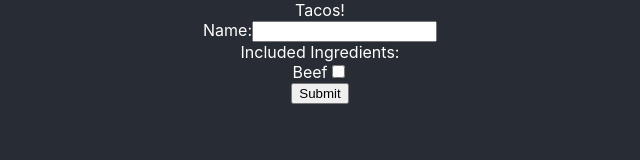
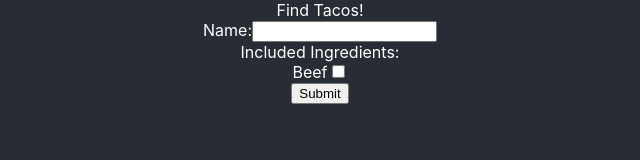
Before and after one commit to taylorshephard/tacos, a React (Create React App) app in the folder client/: page / in a window 1280 px wide. Shown: the top 160 px of the page, without its empty margins (320-960 px from the left). Built offline with nearby package versions, Linux system fonts and the light colour scheme.

Commit message:
give recipeItem key of index

```diff
--- a/client/src/App.jsx
+++ b/client/src/App.jsx
@@ -8,7 +8,7 @@ function App() {
 
   return (
     <div className="App">
-      <header className="App-header">Tacos!</header>
+      <header className="App-header">Find Tacos!</header>
       <Search onSearch={setRecipes} />
       <RecipeList recipes={recipes} />
     </div>
--- a/client/src/components/recipeListItem.jsx
+++ b/client/src/components/recipeListItem.jsx
@@ -5,8 +5,8 @@ function RecipeItem(props) {
       <div>
         <h4>Ingredients</h4>
         <ul>
-          {props.recipe.ingredients.map((ingredient) => (
-            <li key={ingredient}>
+          {props.recipe.ingredients.map((ingredient, i) => (
+            <li key={i}>
               {ingredient.name}: {ingredient.quantity}
             </li>
           ))}
```
